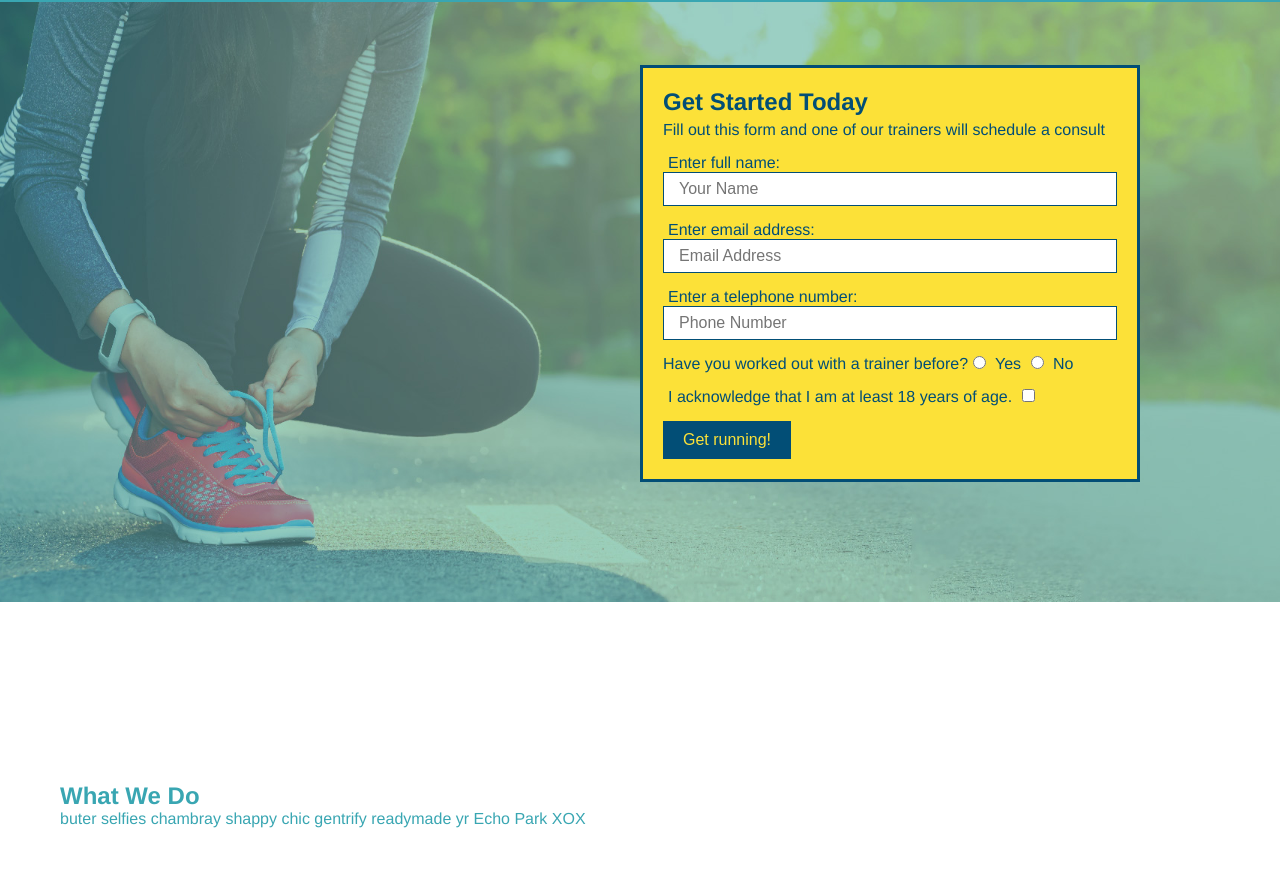
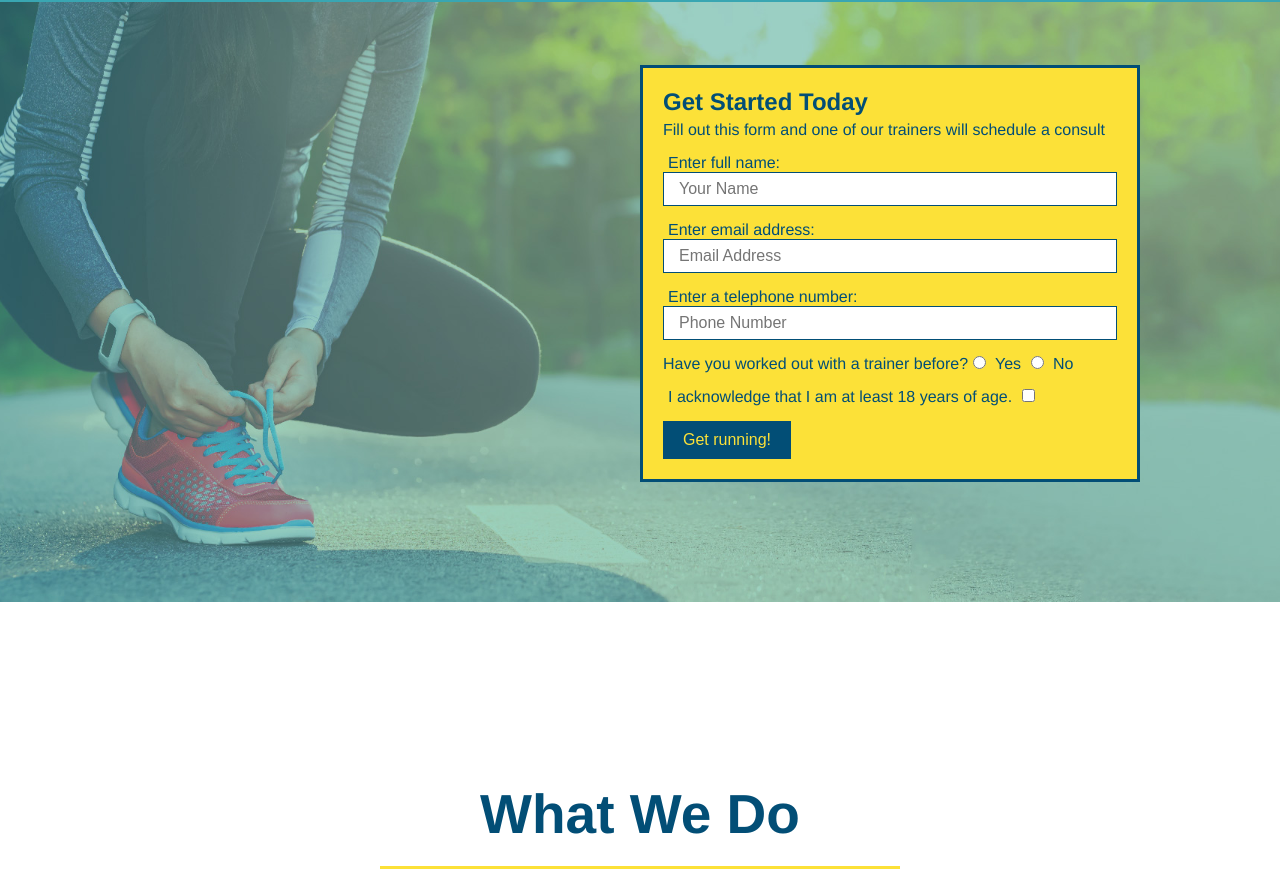
Before and after one commit to Otafu/run-buddy, a plain HTML site: page index.html in a window 1280 px wide. Shown: the part 80-952 px from the top of the page. Drawn offline with Linux system fonts and the light colour scheme.

Commit message:
1-4-5-STYLE-WHAT-WE-DO

```diff
--- a/assets/css/style.css
+++ b/assets/css/style.css
@@ -122,3 +122,27 @@ body {
   .hero-form label {
     margin: 0 5px;
   }
+
+  .intro {
+    text-align: center;
+  }
+
+  .intro h2 {
+    font-size: 55px;
+    color: #024e76;
+    margin-bottom: 35px;
+    padding: 0 100px 20px 100px;
+    border-bottom: 3px solid;
+    border-color: #fce138;
+     /* add this alongside your other declarations */
+  display: inline-block;
+  }
+
+  .intro p {
+    line-height: 1.7;
+    color: #39a6b2;
+    width: 80%;
+    font-size: 20px;
+     /* add this alongside your other declarations */
+  margin: 0 auto;
+  }
--- a/index.html
+++ b/index.html
@@ -74,10 +74,12 @@
         </section>
 
         <!--"what we do" section -->
-        <section id="what-we-do">
+        <section id="what-we-do" class="intro">
             <h2> What We Do</h2>
             <p>
               buter selfies chambray shappy chic gentrify readymade yr Echo Park XOX
+              Lorem ipsum dolor sit amet consectetur adipisicing elit. Explicabo, minus!
+              Officia iusto, ullam nostrum harum perferendis enim saepe possimus provident repellat alias beatae voluptas reiciendis! Corporis, iste. Non, similique quos!
             </p>
         </section>
 
```
